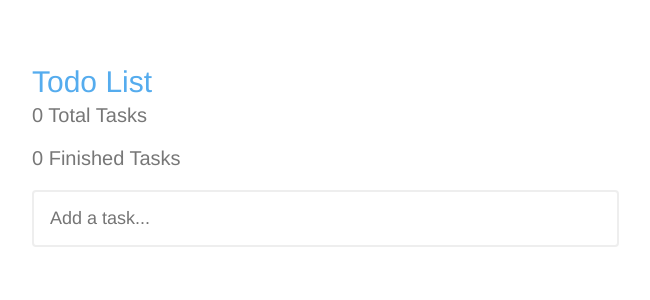
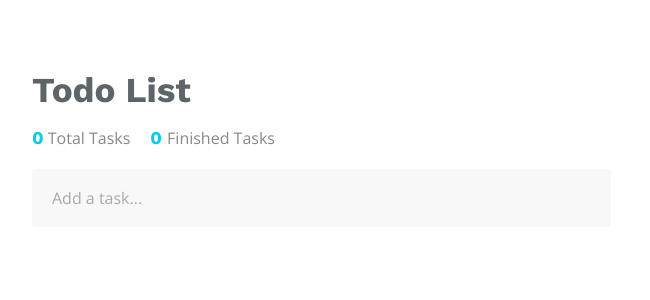
Before and after one commit to narulakeshav/react-checklist, a React (Create React App) app: page / in a window 1280 px wide. Shown: the top 300 px of the page, without its empty margins (318-968 px from the left). Built offline with nearby package versions, Linux system fonts and the light colour scheme.

Commit message:
Update Styling

```diff
--- a/src/index.css
+++ b/src/index.css
@@ -1,9 +1,11 @@
+@import url('https://fonts.googleapis.com/css?family=Open+Sans:400,700|Work+Sans:700');
+
 body {
   margin: 0;
   background: #FFF;
   padding: 2em 3em;
   font-family: sans-serif;
-  font: 300 20px 'Helvetica Neue';
+  font: 300 20px 'Open Sans';
   color: #444;
 }
 .App {
@@ -11,49 +13,66 @@ body {
   margin: 0 auto;
 }
 .App > h2{
-    font: 300 30px 'Helvetica Neue';
-    margin-bottom: 5px;
-    color: #55ACEE;
+    font: 700 35px 'Work Sans';
+    margin-bottom: 0px;
+    color: #5D6569;
 }
-.App > p {
-    margin-top: 0;
-    font: 300 20px 'Helvetica Neue';
-    color: #777;
+.App > .stats {
+  display: inline-block;
+  float: left;
+  font: 400 16px 'Open Sans';
+  margin-right: 20px;
+  color: #888;
+  margin-bottom: 20px;
+}
+.App > .stats > span {
+  font: 700 18px 'Work Sans';
+  color: #00CDEA;
 }
 input,
 input:focus {
-    padding: 16px;
+    transition: .4s all;
+    padding: 18px 20px;
     border-radius: 4px;
-    font: 300 18px 'Helvetica Neue';
-    background: #FFF;
-    border: 2px solid #EEE;
-    color: #444;
+    font: 400 16px 'Open Sans';
+    background: #F8F8F8;
+    border: none;
+    color: #666;
     outline: 0;
-    width: 95%;
+    width: 93%;
+}
+::-webkit-input-placeholder {
+  color: #AAA;
 }
 ul {
     list-style: none;
+    border-radius: 2px;
     padding: 0;
+    box-shadow: 0 0 20px #EEE;
 }
 ul > li {
     -webkit-transition: all .3s;
     display: block;
-    background: #E3F0FA;
-    padding: 20px 24px;
-    border-radius: 4px;
-    font: 300 18px 'Helvetica Neue';
-    margin-top: 16px;
-    color: #55ACEE;
+    padding: 25px;
+    font: 400 16px 'Open Sans';
+    color: #666;
+    border-bottom: 2px solid transparent;
 }
 ul > li:hover {
-    background: #D2E7F7;
-    padding: 20px 30px;
+    background: #F8F8F8;
     cursor: pointer;
-    color: #55ACEE;
+    color: #444;
 }
 
 ul > li.done {
     text-decoration: line-through;
-    background: #55ACEE;
+    padding: 25px;
+    background: #00CDEA;
+    color: #FFF;
+    border-color: rgba(255,255,255,0.1);
+}
+ul > li.done:hover {
+    background: #02C5E0;
+    padding: 25px 30px;
     color: #FFF;
 }
```
